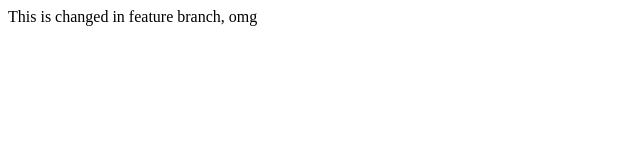
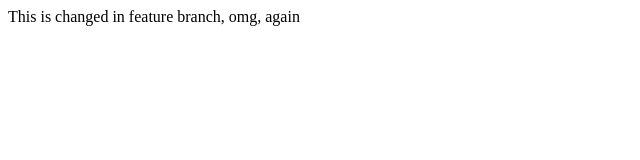
Before and after one commit to AjeetK/jenkins-demo, a plain HTML site: page index.html in a window 1280 px wide. Shown: the full height of the page, 0-640 px from the left. Drawn offline with Linux system fonts and the light colour scheme.

Commit message:
Update index.html

```diff
--- a/index.html
+++ b/index.html
@@ -3,6 +3,6 @@
 		<title>jenkins-demo</title>
 	</head>
 	<body>
-		<p>This is changed in feature branch, omg</body>
+		<p>This is changed in feature branch, omg, again</body>
 	</body>
 </html>
```
